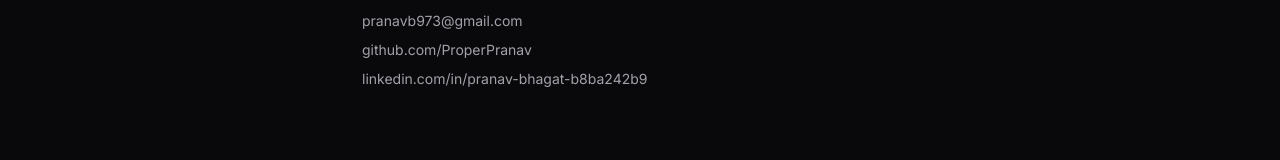
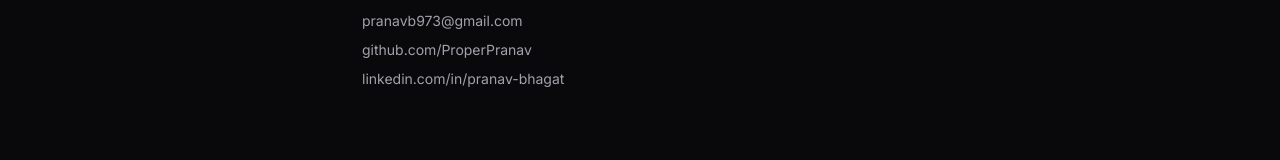
Before and after one commit to ProperPranav/pranav-portfolio, a React (Vite) app: page / in a window 1280 px wide. Shown: the part 4260-4420 px from the top of the page. Built offline with nearby package versions, Linux system fonts and the light colour scheme.

Commit message:
LinkedIn URL Update

```diff
--- a/src/App.jsx
+++ b/src/App.jsx
@@ -339,11 +339,11 @@ function App() {
               github.com/ProperPranav
             </a>
             <a
-              href="https://www.linkedin.com/in/pranav-bhagat-b8ba242b9/"
+              href="www.linkedin.com/in/bhagatpranav"
               target="_blank"
               rel="noreferrer"
             >
-              linkedin.com/in/pranav-bhagat-b8ba242b9
+              linkedin.com/in/pranav-bhagat
             </a>
           </div>
         </div>
```
